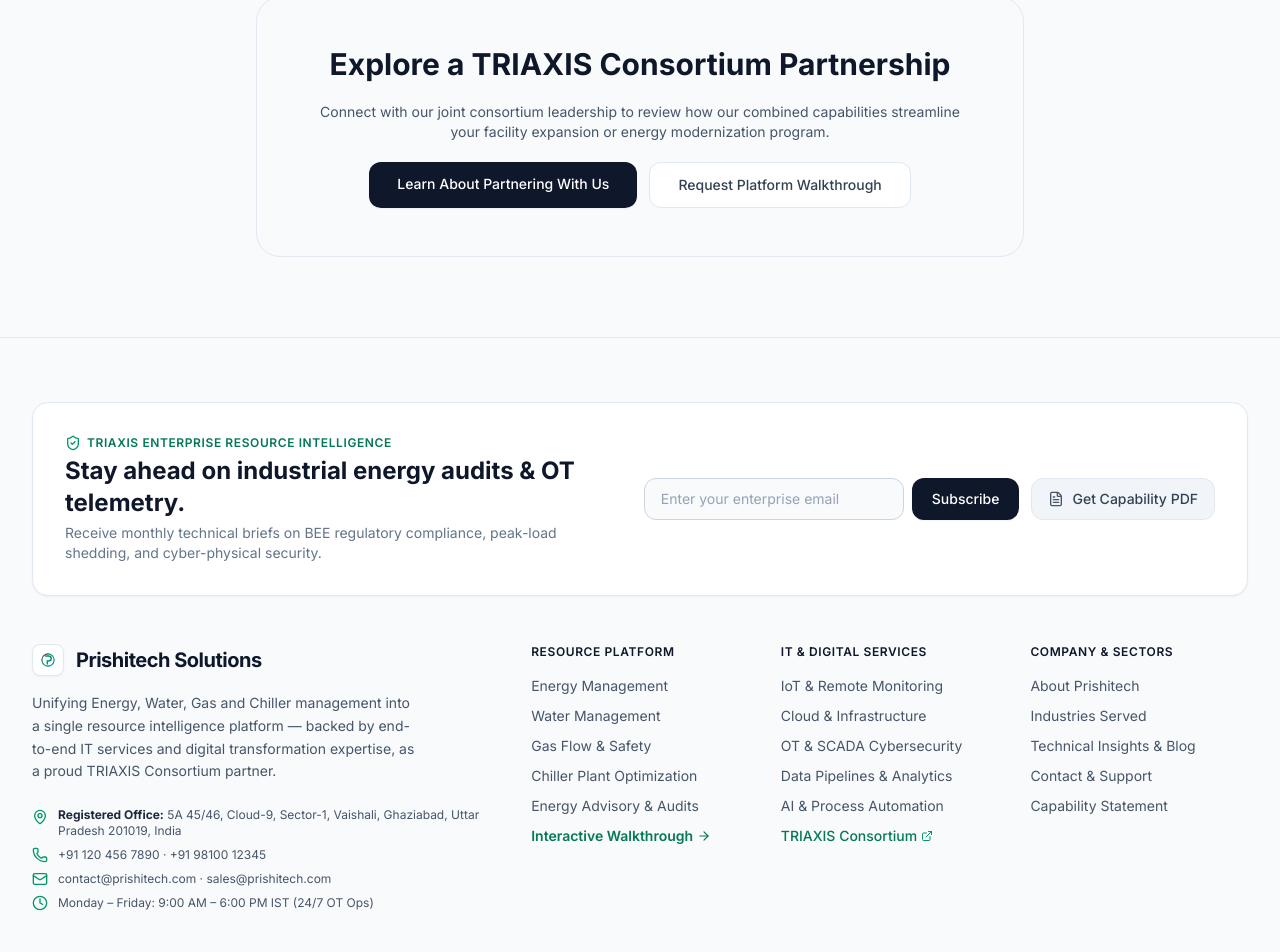
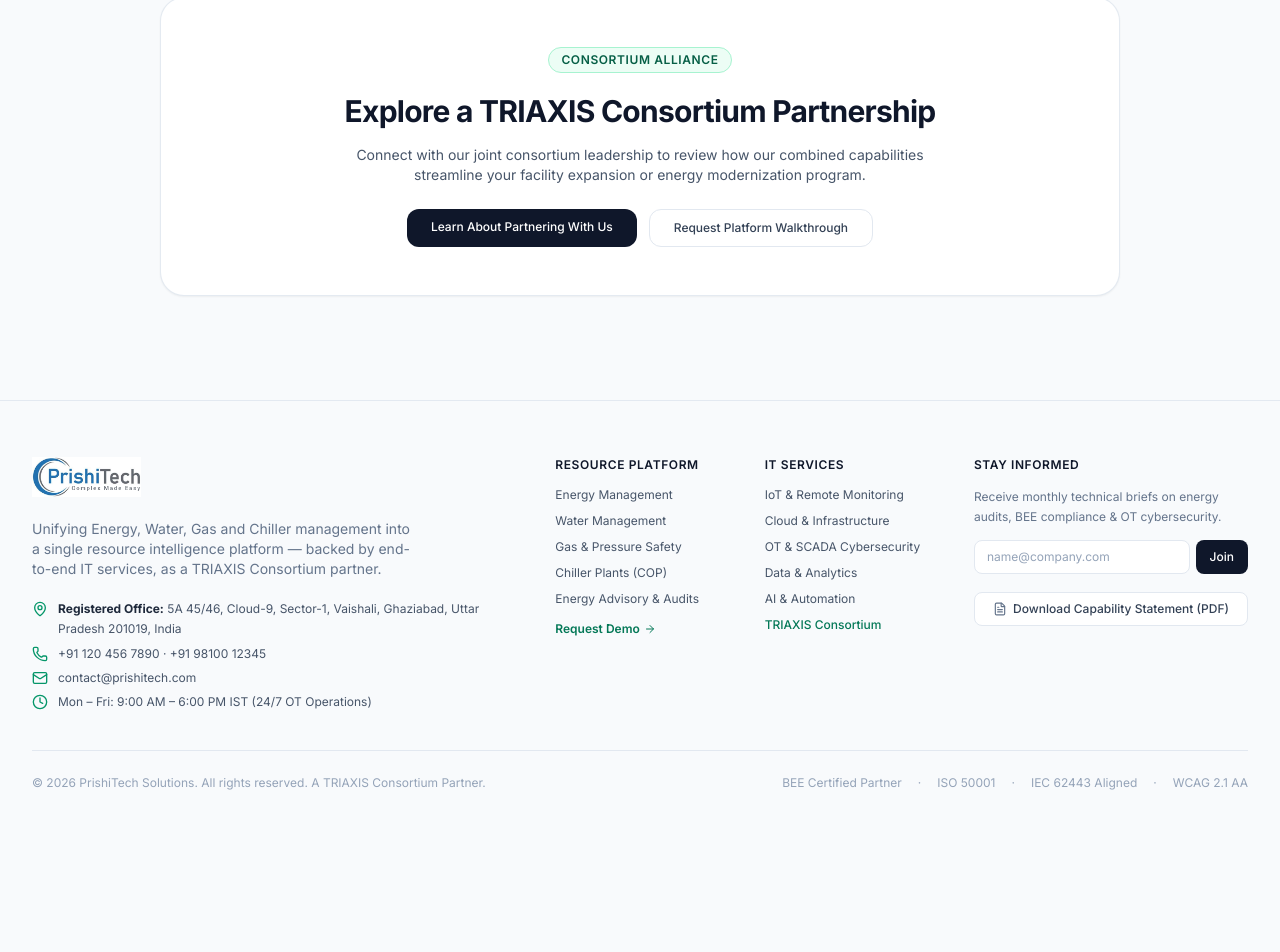
Before and after one commit to Delight-In/PWeb, a React (Vite) app: page /triaxis in a window 1280 px wide. Shown: the part 1827-2779 px from the top of the page. After the commit the page ends 2658 px from the top, so only its background shows below. Built offline with nearby package versions, Linux system fonts and the light colour scheme.

Commit message:
feat: integrate official PrishiTech logo, fix footer layout, and refine page CTAs

```diff
--- a/src/components/Footer.tsx
+++ b/src/components/Footer.tsx
@@ -1,8 +1,8 @@
 import React, { useState } from 'react';
 import { Link } from 'react-router-dom';
 import {
-  MapPin, Phone, Mail, Clock, ShieldCheck, ArrowRight,
-  CheckCircle, FileText, ExternalLink
+  MapPin, Phone, Mail, Clock,
+  CheckCircle, FileText, ArrowRight
 } from 'lucide-react';
 
 interface FooterProps {
@@ -23,83 +23,28 @@
   };
 
   return (
-    <footer className="bg-slate-50 border-t border-slate-200/90 pt-16 pb-12 text-slate-600">
+    <footer className="bg-slate-50 border-t border-slate-200/90 pt-14 pb-10 text-slate-600">
       <div className="max-w-7xl mx-auto px-4 sm:px-6 lg:px-8">
-        {/* Top Newsletter & Capability Statement Banner */}
-        <div className="bg-white p-6 sm:p-8 rounded-2xl border border-slate-200 shadow-sm mb-12 flex flex-col lg:flex-row items-center justify-between gap-6">
-          <div className="max-w-xl">
-            <span className="text-xs font-semibold text-emerald-700 uppercase tracking-wider flex items-center gap-1.5 mb-1">
-              <ShieldCheck className="w-4 h-4 text-emerald-600" /> TRIAXIS Enterprise Resource Intelligence
-            </span>
-            <h3 className="text-xl sm:text-2xl font-bold text-slate-900">
-              Stay ahead on industrial energy audits &amp; OT telemetry.
-            </h3>
-            <p className="text-slate-500 text-sm mt-1">
-              Receive monthly technical briefs on BEE regulatory compliance, peak-load shedding, and cyber-physical security.
-            </p>
-          </div>
-
-          <div className="w-full lg:w-auto flex flex-col sm:flex-row gap-3 items-center">
-            {subscribed ? (
-              <div className="flex items-center gap-2 text-emerald-800 bg-emerald-50 border border-emerald-200 px-4 py-2.5 rounded-xl text-sm font-medium">
-                <CheckCircle className="w-4 h-4 text-emerald-600" />
-                <span>Thank you! Subscribed to technical briefings.</span>
-              </div>
-            ) : (
-              <form onSubmit={handleSubscribe} className="flex flex-col sm:flex-row gap-2 w-full sm:w-auto">
-                <input
-                  type="email"
-                  required
-                  placeholder="Enter your enterprise email"
-                  value={newsletterEmail}
-                  onChange={(e) => setNewsletterEmail(e.target.value)}
-                  className="px-4 py-2.5 bg-slate-50 border border-slate-300 rounded-xl text-slate-900 placeholder-slate-400 text-sm focus:outline-none focus:ring-2 focus:ring-emerald-500 focus:bg-white min-w-[260px]"
-                />
-                <button
-                  type="submit"
-                  className="px-5 py-2.5 bg-slate-900 hover:bg-slate-800 text-white font-medium rounded-xl text-sm transition-all shadow-sm whitespace-nowrap"
-                >
-                  Subscribe
-                </button>
-              </form>
-            )}
-
-            <button
-              onClick={onOpenCapability}
-              className="w-full sm:w-auto px-4 py-2.5 bg-slate-100 hover:bg-slate-200 text-slate-700 font-medium rounded-xl text-sm transition-colors border border-slate-200 flex items-center justify-center gap-2 whitespace-nowrap"
-            >
-              <FileText className="w-4 h-4 text-slate-600" />
-              <span>Get Capability PDF</span>
-            </button>
-          </div>
-        </div>
-
-        {/* Main Footer Links Grid */}
-        <div className="grid grid-cols-1 md:grid-cols-2 lg:grid-cols-5 gap-8 pb-12 border-b border-slate-200">
-          {/* Col 1: Brand & Consortium */}
-          <div className="lg:col-span-2 space-y-4">
-            <Link to="/" className="flex items-center gap-3">
-              <div className="w-8 h-8 rounded-lg bg-white border border-slate-200 shadow-sm p-1.5 flex items-center justify-center">
-                <svg xmlns="http://www.w3.org/2000/svg" viewBox="0 0 100 100" fill="none" className="w-full h-full">
-                  <path d="M 50 16 A 34 34 0 0 1 84 50" stroke="#059669" strokeWidth="6" strokeLinecap="round" />
-                  <path d="M 84 50 A 34 34 0 0 1 50 84" stroke="#0284c7" strokeWidth="6" strokeLinecap="round" />
-                  <path d="M 50 84 A 34 34 0 0 1 16 50" stroke="#059669" strokeWidth="6" strokeLinecap="round" />
-                  <path d="M 16 50 A 34 34 0 0 1 50 16" stroke="#475569" strokeWidth="6" strokeLinecap="round" />
-                  <path d="M 36 28 L 52 28 C 62 28 68 34 68 42 C 68 50 62 56 52 56 L 46 56 L 46 72"
-                        stroke="#059669" strokeWidth="8" strokeLinecap="round" />
-                </svg>
-              </div>
-              <span className="text-xl font-bold text-slate-900 tracking-tight">Prishitech Solutions</span>
+        {/* Main 4-Column Footer Layout */}
+        <div className="grid grid-cols-1 md:grid-cols-2 lg:grid-cols-12 gap-8 sm:gap-10 pb-10 border-b border-slate-200">
+          {/* Column 1: Official Logo, Mission & Registered Address (5 cols) */}
+          <div className="lg:col-span-5 space-y-4">
+            <Link to="/" className="inline-block focus:outline-none">
+              <img
+                src="/logo.png"
+                alt="PrishiTech - Complex Made Easy"
+                className="h-9 sm:h-10 w-auto object-contain"
+              />
             </Link>
 
-            <p className="text-sm text-slate-600 leading-relaxed max-w-sm">
-              Unifying Energy, Water, Gas and Chiller management into a single resource intelligence platform — backed by end-to-end IT services and digital transformation expertise, as a proud TRIAXIS Consortium partner.
+            <p className="text-xs sm:text-sm text-slate-500 leading-relaxed max-w-sm">
+              Unifying Energy, Water, Gas and Chiller management into a single resource intelligence platform — backed by end-to-end IT services, as a TRIAXIS Consortium partner.
             </p>
 
-            <div className="space-y-2 pt-2 text-xs text-slate-600">
+            <div className="space-y-2 pt-1 text-xs text-slate-600">
               <div className="flex items-start gap-2.5">
                 <MapPin className="w-4 h-4 text-emerald-600 shrink-0 mt-0.5" />
-                <span>
+                <span className="leading-relaxed">
                   <strong className="text-slate-800">Registered Office:</strong> 5A 45/46, Cloud-9, Sector-1, Vaishali, Ghaziabad, Uttar Pradesh 201019, India
                 </span>
               </div>
@@ -109,139 +54,155 @@
               </div>
               <div className="flex items-center gap-2.5">
                 <Mail className="w-4 h-4 text-emerald-600 shrink-0" />
-                <span>contact@prishitech.com · sales@prishitech.com</span>
+                <span>contact@prishitech.com</span>
               </div>
               <div className="flex items-center gap-2.5">
                 <Clock className="w-4 h-4 text-emerald-600 shrink-0" />
-                <span>Monday – Friday: 9:00 AM – 6:00 PM IST (24/7 OT Ops)</span>
+                <span>Mon – Fri: 9:00 AM – 6:00 PM IST (24/7 OT Operations)</span>
               </div>
             </div>
           </div>
 
-          {/* Col 2: Resource Intelligence Platform */}
-          <div>
-            <h4 className="text-xs font-semibold uppercase tracking-wider text-slate-900 mb-4">
+          {/* Column 2: Resource Platform (2 cols) */}
+          <div className="lg:col-span-2">
+            <h4 className="text-xs font-semibold uppercase tracking-wider text-slate-900 mb-3.5">
               Resource Platform
             </h4>
-            <ul className="space-y-2.5 text-sm">
+            <ul className="space-y-2.5 text-xs">
               <li>
-                <Link to="/solutions/resource-intelligence#energy" className="text-slate-600 hover:text-emerald-700 transition-colors">
+                <Link to="/solutions/resource-intelligence" className="text-slate-600 hover:text-emerald-700 transition-colors">
                   Energy Management
                 </Link>
               </li>
               <li>
-                <Link to="/solutions/resource-intelligence#water" className="text-slate-600 hover:text-emerald-700 transition-colors">
+                <Link to="/solutions/resource-intelligence" className="text-slate-600 hover:text-emerald-700 transition-colors">
                   Water Management
                 </Link>
               </li>
               <li>
-                <Link to="/solutions/resource-intelligence#gas" className="text-slate-600 hover:text-emerald-700 transition-colors">
-                  Gas Flow &amp; Safety
+                <Link to="/solutions/resource-intelligence" className="text-slate-600 hover:text-emerald-700 transition-colors">
+                  Gas &amp; Pressure Safety
                 </Link>
               </li>
               <li>
-                <Link to="/solutions/resource-intelligence#chiller" className="text-slate-600 hover:text-emerald-700 transition-colors">
-                  Chiller Plant Optimization
+                <Link to="/solutions/resource-intelligence" className="text-slate-600 hover:text-emerald-700 transition-colors">
+                  Chiller Plants (COP)
                 </Link>
               </li>
               <li>
-                <Link to="/solutions/resource-intelligence#advisory" className="text-slate-600 hover:text-emerald-700 transition-colors">
+                <Link to="/solutions/resource-intelligence" className="text-slate-600 hover:text-emerald-700 transition-colors">
                   Energy Advisory &amp; Audits
                 </Link>
               </li>
               <li>
-                <button onClick={onRequestDemo} className="text-emerald-700 hover:text-emerald-800 font-semibold flex items-center gap-1 mt-2">
-                  <span>Interactive Walkthrough</span>
-                  <ArrowRight className="w-3.5 h-3.5" />
+                <button
+                  onClick={onRequestDemo}
+                  className="text-emerald-700 hover:text-emerald-800 font-semibold flex items-center gap-1 pt-1"
+                >
+                  <span>Request Demo</span>
+                  <ArrowRight className="w-3 h-3" />
                 </button>
               </li>
             </ul>
           </div>
 
-          {/* Col 3: IT Services & OT Security */}
-          <div>
-            <h4 className="text-xs font-semibold uppercase tracking-wider text-slate-900 mb-4">
-              IT &amp; Digital Services
+          {/* Column 3: IT Services & OT Security (2 cols) */}
+          <div className="lg:col-span-2">
+            <h4 className="text-xs font-semibold uppercase tracking-wider text-slate-900 mb-3.5">
+              IT Services
             </h4>
-            <ul className="space-y-2.5 text-sm">
+            <ul className="space-y-2.5 text-xs">
               <li>
-                <Link to="/solutions/digital-transformation#iot" className="text-slate-600 hover:text-sky-700 transition-colors">
+                <Link to="/solutions/digital-transformation" className="text-slate-600 hover:text-sky-700 transition-colors">
                   IoT &amp; Remote Monitoring
                 </Link>
               </li>
               <li>
-                <Link to="/solutions/digital-transformation#cloud" className="text-slate-600 hover:text-sky-700 transition-colors">
+                <Link to="/solutions/digital-transformation" className="text-slate-600 hover:text-sky-700 transition-colors">
                   Cloud &amp; Infrastructure
                 </Link>
               </li>
               <li>
-                <Link to="/solutions/digital-transformation#cybersecurity" className="text-slate-600 hover:text-sky-700 transition-colors">
+                <Link to="/solutions/digital-transformation" className="text-slate-600 hover:text-sky-700 transition-colors">
                   OT &amp; SCADA Cybersecurity
                 </Link>
               </li>
               <li>
-                <Link to="/solutions/digital-transformation#analytics" className="text-slate-600 hover:text-sky-700 transition-colors">
-                  Data Pipelines &amp; Analytics
+                <Link to="/solutions/digital-transformation" className="text-slate-600 hover:text-sky-700 transition-colors">
+                  Data &amp; Analytics
                 </Link>
               </li>
               <li>
-                <Link to="/solutions/digital-transformation#ai" className="text-slate-600 hover:text-sky-700 transition-colors">
-                  AI &amp; Process Automation
+                <Link to="/solutions/digital-transformation" className="text-slate-600 hover:text-sky-700 transition-colors">
+                  AI &amp; Automation
                 </Link>
               </li>
               <li>
-                <Link to="/triaxis" className="text-emerald-700 hover:text-emerald-800 font-medium transition-colors flex items-center gap-1">
-                  <span>TRIAXIS Consortium</span>
-                  <ExternalLink className="w-3 h-3 text-emerald-600" />
+                <Link to="/triaxis" className="text-emerald-700 hover:text-emerald-800 font-medium transition-colors">
+                  TRIAXIS Consortium
                 </Link>
               </li>
             </ul>
           </div>
 
-          {/* Col 4: Corporate & Industries */}
-          <div>
-            <h4 className="text-xs font-semibold uppercase tracking-wider text-slate-900 mb-4">
-              Company &amp; Sectors
+          {/* Column 4: Newsletter & Capability Statement (3 cols) */}
+          <div className="lg:col-span-3 space-y-3.5">
+            <h4 className="text-xs font-semibold uppercase tracking-wider text-slate-900 mb-3.5">
+              Stay Informed
             </h4>
-            <ul className="space-y-2.5 text-sm">
-              <li>
-                <Link to="/about" className="text-slate-600 hover:text-slate-900 transition-colors">
-                  About Prishitech
-                </Link>
-              </li>
-              <li>
-                <Link to="/industries" className="text-slate-600 hover:text-slate-900 transition-colors">
-                  Industries Served
-                </Link>
-              </li>
-              <li>
-                <Link to="/insights" className="text-slate-600 hover:text-slate-900 transition-colors">
-                  Technical Insights &amp; Blog
-                </Link>
-              </li>
-              <li>
-                <Link to="/contact" className="text-slate-600 hover:text-slate-900 transition-colors">
-                  Contact &amp; Support
-                </Link>
-              </li>
-              <li>
-                <button onClick={onOpenCapability} className="text-slate-600 hover:text-emerald-700 transition-colors text-left">
-                  Capability Statement
-                </button>
-              </li>
-            </ul>
+            <p className="text-xs text-slate-500 leading-relaxed">
+              Receive monthly technical briefs on energy audits, BEE compliance &amp; OT cybersecurity.
+            </p>
+
+            {subscribed ? (
+              <div className="flex items-center gap-1.5 text-emerald-800 bg-emerald-50 border border-emerald-200 p-2.5 rounded-xl text-xs font-medium">
+                <CheckCircle className="w-3.5 h-3.5 text-emerald-600 shrink-0" />
+                <span>Thank you! You are subscribed.</span>
+              </div>
+            ) : (
+              <form onSubmit={handleSubscribe} className="space-y-2">
+                <div className="flex gap-1.5">
+                  <input
+                    type="email"
+                    required
+                    placeholder="name@company.com"
+                    value={newsletterEmail}
+                    onChange={(e) => setNewsletterEmail(e.target.value)}
+                    className="w-full px-3 py-2 bg-white border border-slate-200 rounded-lg text-slate-900 placeholder-slate-400 text-xs focus:outline-none focus:ring-1 focus:ring-emerald-500 shadow-2xs"
+                  />
+                  <button
+                    type="submit"
+                    className="px-3.5 py-2 bg-slate-900 hover:bg-slate-800 text-white font-medium rounded-lg text-xs transition-colors shrink-0 shadow-xs"
+                  >
+                    Join
+                  </button>
+                </div>
+              </form>
+            )}
+
+            <div className="pt-1">
+              <button
+                onClick={onOpenCapability}
+                className="w-full py-2 px-3 bg-white hover:bg-slate-100 text-slate-700 font-medium rounded-lg text-xs border border-slate-200 flex items-center justify-center gap-1.5 transition-colors shadow-2xs"
+              >
+                <FileText className="w-3.5 h-3.5 text-slate-500" />
+                <span>Download Capability Statement (PDF)</span>
+              </button>
+            </div>
           </div>
         </div>
 
-        {/* Bottom Credits & Legal */}
-        <div className="pt-8 flex flex-col sm:flex-row items-center justify-between text-xs text-slate-500 gap-4">
-          <p>© 2026 Prishitech Solutions. All rights reserved. A TRIAXIS Consortium Partner.</p>
-          <div className="flex items-center gap-4 sm:gap-6">
-            <span>Registered in Ghaziabad, UP (India)</span>
-            <span className="hidden sm:inline">·</span>
-            <span>WCAG 2.1 AA Compliant</span>
-            <span className="hidden sm:inline">·</span>
-            <span>IEC 62443 Aligned OT Security</span>
+        {/* Bottom Credits & Legal Compliance */}
+        <div className="pt-6 flex flex-col sm:flex-row items-center justify-between text-xs text-slate-400 gap-3">
+          <p>© 2026 PrishiTech Solutions. All rights reserved. A TRIAXIS Consortium Partner.</p>
+          <div className="flex items-center gap-3 sm:gap-4 flex-wrap">
+            <span>BEE Certified Partner</span>
+            <span>·</span>
+            <span>ISO 50001</span>
+            <span>·</span>
+            <span>IEC 62443 Aligned</span>
+            <span>·</span>
+            <span>WCAG 2.1 AA</span>
           </div>
         </div>
       </div>
--- a/src/pages/TriaxisPage.tsx
+++ b/src/pages/TriaxisPage.tsx
@@ -195,24 +195,27 @@
         </section>
 
         {/* BOTTOM CTA */}
-        <section className="px-4 sm:px-6 lg:px-8 max-w-7xl mx-auto text-center">
-          <div className="p-8 sm:p-12 rounded-3xl bg-slate-50 border border-slate-200 max-w-3xl mx-auto space-y-5">
-            <h2 className="text-2xl sm:text-3xl font-bold text-slate-900">
+        <section className="px-4 sm:px-6 lg:px-8 max-w-5xl mx-auto pb-6 text-center">
+          <div className="p-8 sm:p-12 rounded-3xl bg-white border border-slate-200/90 shadow-sm space-y-4">
+            <span className="text-xs font-semibold uppercase tracking-wider text-emerald-800 bg-emerald-50 px-3 py-1 rounded-full border border-emerald-200 inline-block mb-1">
+              Consortium Alliance
+            </span>
+            <h2 className="text-2xl sm:text-3xl font-bold text-slate-900 tracking-tight">
               Explore a TRIAXIS Consortium Partnership
             </h2>
-            <p className="text-slate-600 text-sm">
+            <p className="text-slate-600 text-sm max-w-xl mx-auto">
               Connect with our joint consortium leadership to review how our combined capabilities streamline your facility expansion or energy modernization program.
             </p>
-            <div className="flex flex-col sm:flex-row justify-center gap-3">
+            <div className="flex flex-col sm:flex-row justify-center gap-3 pt-2">
               <Link
                 to="/contact"
-                className="px-7 py-3 bg-slate-900 hover:bg-slate-800 text-white font-medium rounded-xl text-sm transition-all shadow-sm"
+                className="px-6 py-2.5 bg-slate-900 hover:bg-slate-800 text-white font-medium rounded-xl text-xs transition-colors shadow-xs"
               >
                 Learn About Partnering With Us
               </Link>
               <button
                 onClick={onRequestDemo}
-                className="px-7 py-3 bg-white hover:bg-slate-100 text-slate-700 font-medium rounded-xl text-sm border border-slate-200 shadow-xs transition-colors"
+                className="px-6 py-2.5 bg-white hover:bg-slate-50 text-slate-700 font-medium rounded-xl text-xs border border-slate-200 shadow-xs transition-colors"
               >
                 Request Platform Walkthrough
               </button>
```
Also changed, not shown: src/components/Navbar.tsx (+7 -13 lines), src/pages/AboutPage.tsx (+10 -7 lines), src/pages/DigitalTransformationPage.tsx (+10 -6 lines), src/pages/HomePage.tsx (+9 -5 lines), src/pages/IndustriesPage.tsx (+10 -6 lines), src/pages/ResourceIntelligencePage.tsx (+8 -5 lines), public/logo.png (added), src/assets/logo.png (added).
